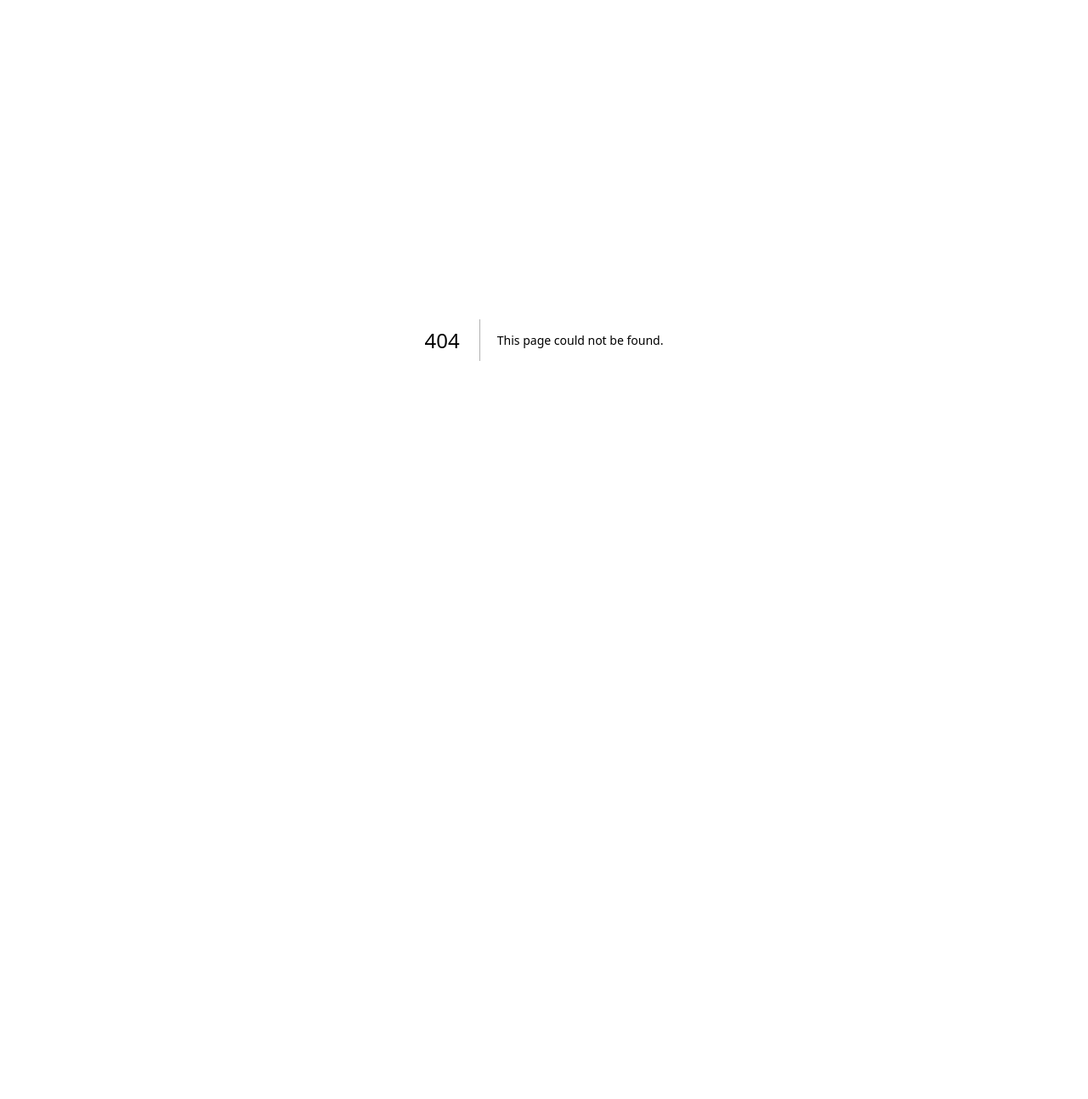
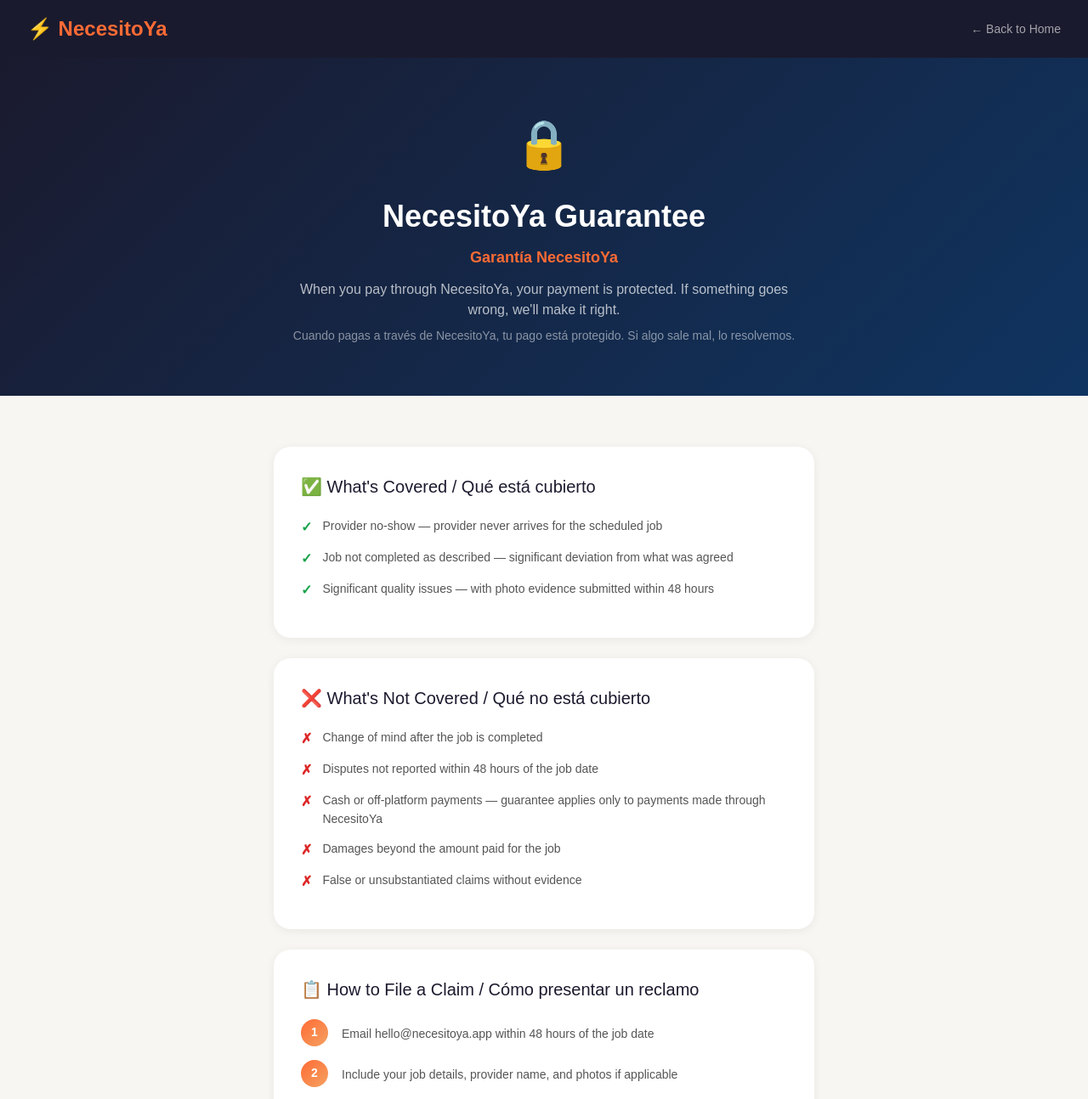
Before and after one commit to Paninche/necesitoya, a Next.js app: page /guarantee in a window 1280 px wide. Before the commit this address had no page. Shown: the top 1294 px of the page at 85% size. Before the commit the page ends 800 px from the top, so only its background shows below. Built offline with nearby package versions, Linux system fonts and the light colour scheme.

Commit message:
Add NecesitoYa Guarantee page and link from checkout

```diff
--- a/app/checkout/page.js
+++ b/app/checkout/page.js
@@ -76,7 +76,7 @@ function CheckoutForm({ jobId, amount, providerName }) {
           <div>
             <p style={{margin:0, fontWeight:'bold', color:'#16a34a', fontSize:'13px'}}>NecesitoYa Guarantee</p>
             <p style={{margin:0, color:'#15803d', fontSize:'12px'}}>Your payment is protected — if something goes wrong, we'll make it right.</p>
-            <p style={{margin:0, color:'#15803d', fontSize:'11px', marginTop:'2px'}}>Tu pago está protegido — si algo sale mal, lo resolvemos.</p>
+            <p style={{margin:0, color:'#15803d', fontSize:'11px', marginTop:'2px'}}>Tu pago está protegido — si algo sale mal, lo resolvemos. <a href="/guarantee" style={{color:'#15803d', fontWeight:'bold'}}>Learn more →</a></p>
           </div>
         </div>
 
--- /dev/null
+++ b/app/guarantee/page.js
@@ -0,0 +1,115 @@
+export default function GuaranteePage() {
+  return (
+    <main style={{fontFamily: 'Arial, sans-serif', margin: 0, padding: 0, background: '#f8f6f2', minHeight: '100vh'}}>
+
+      {/* NAV */}
+      <nav style={{background: '#1a1a2e', padding: '16px 32px', display: 'flex', justifyContent: 'space-between', alignItems: 'center'}}>
+        <a href="/" style={{color: '#FF6B35', fontSize: '24px', fontWeight: 'bold', textDecoration: 'none'}}>⚡ NecesitoYa</a>
+        <a href="/" style={{color: 'rgba(255,255,255,0.6)', fontSize: '14px', textDecoration: 'none'}}>← Back to Home</a>
+      </nav>
+
+      {/* HERO */}
+      <section style={{background: 'linear-gradient(135deg, #1a1a2e, #0f3460)', padding: '60px 32px', textAlign: 'center'}}>
+        <div style={{fontSize: '56px', marginBottom: '16px'}}>🔒</div>
+        <h1 style={{color: 'white', fontSize: '36px', fontWeight: 'bold', margin: '0 0 8px'}}>NecesitoYa Guarantee</h1>
+        <p style={{color: '#FF6B35', fontWeight: 'bold', fontSize: '18px', margin: '0 0 12px'}}>Garantía NecesitoYa</p>
+        <p style={{color: 'rgba(255,255,255,0.7)', fontSize: '16px', maxWidth: '600px', margin: '0 auto'}}>
+          When you pay through NecesitoYa, your payment is protected. If something goes wrong, we'll make it right.
+        </p>
+        <p style={{color: 'rgba(255,255,255,0.5)', fontSize: '14px', maxWidth: '600px', margin: '8px auto 0'}}>
+          Cuando pagas a través de NecesitoYa, tu pago está protegido. Si algo sale mal, lo resolvemos.
+        </p>
+      </section>
+
+      {/* MAIN CONTENT */}
+      <section style={{maxWidth: '700px', margin: '0 auto', padding: '60px 32px'}}>
+
+        {/* Covered */}
+        <div style={{background: 'white', borderRadius: '20px', padding: '32px', marginBottom: '24px', boxShadow: '0 2px 12px rgba(0,0,0,0.06)'}}>
+          <h2 style={{color: '#1a1a2e', fontSize: '20px', marginBottom: '20px', display: 'flex', alignItems: 'center', gap: '10px'}}>
+            ✅ What's Covered / Qué está cubierto
+          </h2>
+          {[
+            'Provider no-show — provider never arrives for the scheduled job',
+            'Job not completed as described — significant deviation from what was agreed',
+            'Significant quality issues — with photo evidence submitted within 48 hours',
+          ].map((item, i) => (
+            <div key={i} style={{display: 'flex', alignItems: 'flex-start', gap: '12px', marginBottom: '12px'}}>
+              <span style={{color: '#16a34a', fontWeight: 'bold', fontSize: '16px', marginTop: '1px'}}>✓</span>
+              <p style={{margin: 0, color: '#555', fontSize: '14px', lineHeight: '1.6'}}>{item}</p>
+            </div>
+          ))}
+        </div>
+
+        {/* Not Covered */}
+        <div style={{background: 'white', borderRadius: '20px', padding: '32px', marginBottom: '24px', boxShadow: '0 2px 12px rgba(0,0,0,0.06)'}}>
+          <h2 style={{color: '#1a1a2e', fontSize: '20px', marginBottom: '20px', display: 'flex', alignItems: 'center', gap: '10px'}}>
+            ❌ What's Not Covered / Qué no está cubierto
+          </h2>
+          {[
+            'Change of mind after the job is completed',
+            'Disputes not reported within 48 hours of the job date',
+            'Cash or off-platform payments — guarantee applies only to payments made through NecesitoYa',
+            'Damages beyond the amount paid for the job',
+            'False or unsubstantiated claims without evidence',
+          ].map((item, i) => (
+            <div key={i} style={{display: 'flex', alignItems: 'flex-start', gap: '12px', marginBottom: '12px'}}>
+              <span style={{color: '#dc2626', fontWeight: 'bold', fontSize: '16px', marginTop: '1px'}}>✗</span>
+              <p style={{margin: 0, color: '#555', fontSize: '14px', lineHeight: '1.6'}}>{item}</p>
+            </div>
+          ))}
+        </div>
+
+        {/* How it works */}
+        <div style={{background: 'white', borderRadius: '20px', padding: '32px', marginBottom: '24px', boxShadow: '0 2px 12px rgba(0,0,0,0.06)'}}>
+          <h2 style={{color: '#1a1a2e', fontSize: '20px', marginBottom: '20px'}}>
+            📋 How to File a Claim / Cómo presentar un reclamo
+          </h2>
+          {[
+            {step: '1', text: 'Email hello@necesitoya.app within 48 hours of the job date'},
+            {step: '2', text: 'Include your job details, provider name, and photos if applicable'},
+            {step: '3', text: 'We contact both parties and review the case fairly'},
+            {step: '4', text: 'Resolution within 3 business days — refund, credit, or replacement provider'},
+          ].map((item) => (
+            <div key={item.step} style={{display: 'flex', alignItems: 'flex-start', gap: '16px', marginBottom: '16px'}}>
+              <div style={{width: '32px', height: '32px', background: 'linear-gradient(135deg, #FF6B35, #F4A261)', borderRadius: '50%', display: 'flex', alignItems: 'center', justifyContent: 'center', color: 'white', fontWeight: 'bold', fontSize: '14px', flexShrink: 0}}>{item.step}</div>
+              <p style={{margin: 0, color: '#555', fontSize: '14px', lineHeight: '1.6', paddingTop: '6px'}}>{item.text}</p>
+            </div>
+          ))}
+        </div>
+
+        {/* Important */}
+        <div style={{background: '#fff8f5', border: '1px solid #fed7aa', borderRadius: '20px', padding: '32px', marginBottom: '40px'}}>
+          <h2 style={{color: '#1a1a2e', fontSize: '20px', marginBottom: '20px'}}>⚠️ Important / Importante</h2>
+          {[
+            'Guarantee applies only to payments made through NecesitoYa',
+            'Refunds are limited to the amount paid for the job — no consequential damages',
+            'One claim per job',
+            'NecesitoYa reserves the right to review all claims before issuing any refund',
+            'Both parties will be contacted before any resolution is made',
+          ].map((item, i) => (
+            <div key={i} style={{display: 'flex', alignItems: 'flex-start', gap: '12px', marginBottom: '10px'}}>
+              <span style={{color: '#FF6B35', fontWeight: 'bold', marginTop: '1px'}}>•</span>
+              <p style={{margin: 0, color: '#555', fontSize: '14px', lineHeight: '1.6'}}>{item}</p>
+            </div>
+          ))}
+        </div>
+
+        {/* CTA */}
+        <div style={{textAlign: 'center'}}>
+          <p style={{color: '#888', fontSize: '14px', marginBottom: '24px'}}>Ready to get help with confidence? / ¿Listo para obtener ayuda con confianza?</p>
+          <a href="/post-job?type=customer" style={{display: 'inline-block', background: 'linear-gradient(135deg, #FF6B35, #F4A261)', color: 'white', padding: '16px 40px', borderRadius: '30px', textDecoration: 'none', fontWeight: 'bold', fontSize: '16px'}}>
+            Post & Get Help / Publica y Obtén Ayuda →
+          </a>
+        </div>
+
+      </section>
+
+      {/* FOOTER */}
+      <footer style={{background: '#1a1a2e', padding: '24px 32px', textAlign: 'center', color: 'rgba(255,255,255,0.4)', fontSize: '13px'}}>
+        © 2026 NecesitoYa.app · <a href="/privacy" style={{color: 'rgba(255,255,255,0.4)', textDecoration: 'none'}}>Privacy</a> · <a href="/terms" style={{color: 'rgba(255,255,255,0.4)', textDecoration: 'none'}}>Terms</a> · <a href="/support" style={{color: 'rgba(255,255,255,0.4)', textDecoration: 'none'}}>Support</a>
+      </footer>
+
+    </main>
+  );
+}
```
